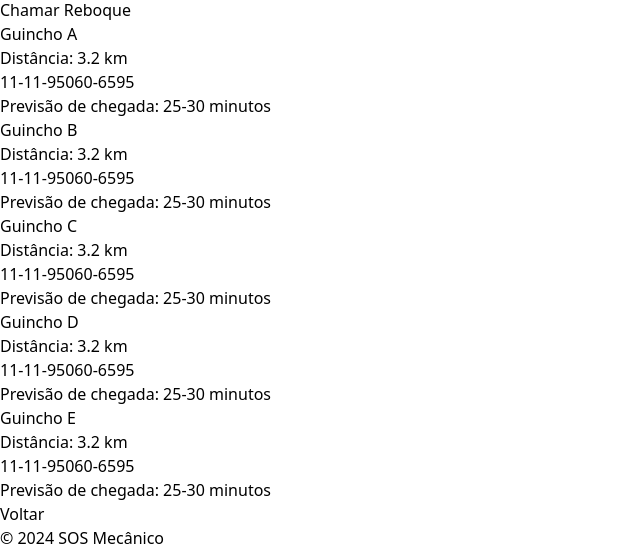
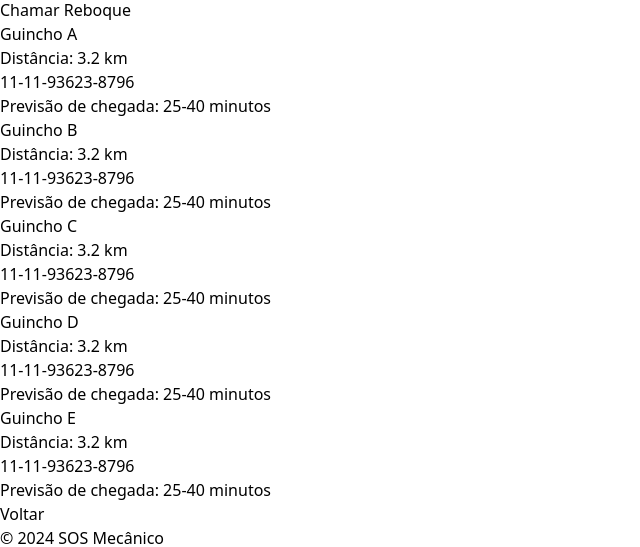
Before and after one commit to enzodam/ChallengeFront-React, a React (Vite) app: page /reboque in a window 1280 px wide. Shown: the part 341-888 px from the top of the page, without its empty margins (0-640 px from the left). Built offline with nearby package versions, Linux system fonts and the light colour scheme.

Commit message:
Update Reboque.tsx
Alterando

```diff
--- a/src/pages/Reboque.tsx
+++ b/src/pages/Reboque.tsx
@@ -23,8 +23,8 @@ const Reboque: React.FC = () => {
                             <div className="flex flex-col">
                                 <p className="text-xl font-bold">Guincho {item}</p>
                                 <p>Distância: 3.2 km</p>
-                                <p>11-11-95060-6595</p>
-                                <p className="text-green-500">Previsão de chegada: 25-30 minutos</p>
+                                <p>11-11-93623-8796</p>
+                                <p className="text-green-500">Previsão de chegada: 25-40 minutos</p>
                             </div>
                         </article>
                     ))}
```
